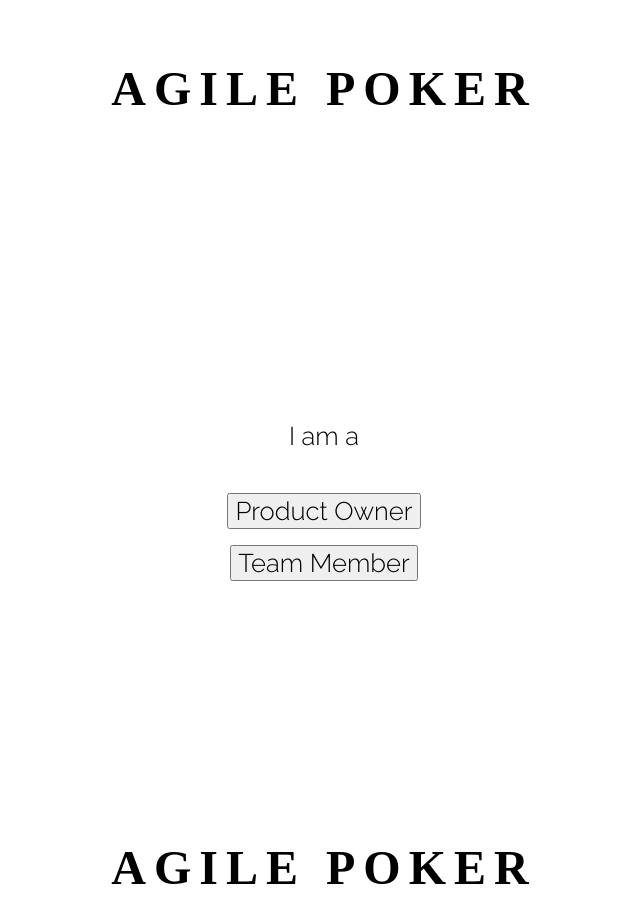
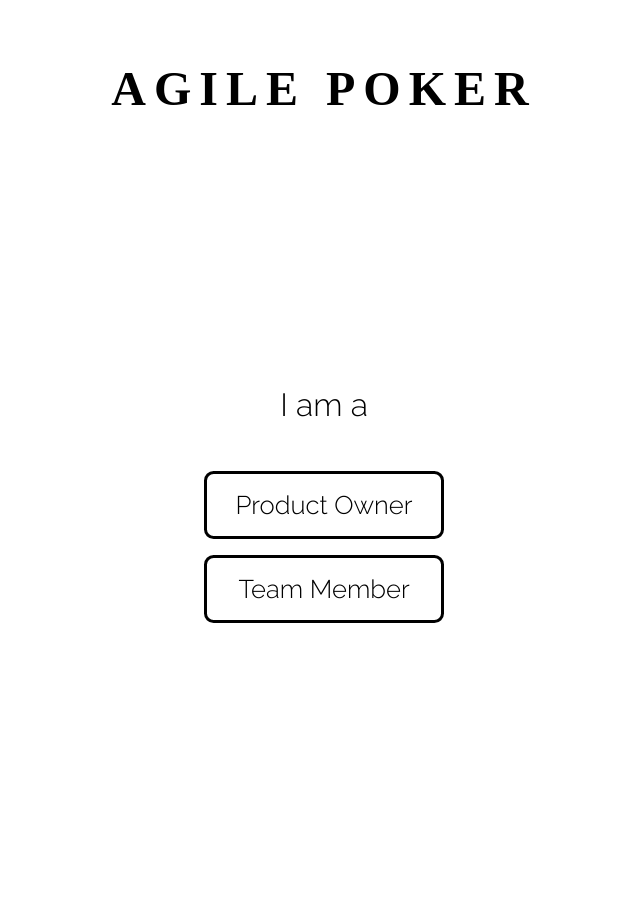
Before and after one commit to viktor-okomdal/agile-poker, a Vue app: page /#/ in a window 1280 px wide. Shown: the top 922 px of the page, without its empty margins (316-956 px from the left). After the commit the page ends 816 px from the top, so only its background shows below. Built offline with nearby package versions, Linux system fonts and the light colour scheme; a web font is replaced by a local one.

Commit message:
Home view design Update
buttons designed globally in App.vue

```diff
--- a/src/App.vue
+++ b/src/App.vue
@@ -16,5 +16,19 @@
     font-family: 'Raleway', sans-serif;
     font-size: 1.6rem;
   }
+  button{
+    outline: none;
+    background: transparent;
+    border: 0.2rem solid black;
+    border-radius: 0.6rem;
+    padding: 1rem;
+    &:hover{
+      background-color: pink;
+    }
+    &:active{
+      background-color: black;
+      color: white;
+    }
+  }
 
 </style>
--- a/src/views/Home.vue
+++ b/src/views/Home.vue
@@ -10,7 +10,6 @@
         <button>Team Member</button>
       </router-link>
     </div>
-    <Header class="header" />
   </div>
 </template>
 
@@ -37,5 +36,9 @@ export default {
   }
   button{
     margin-top: 1rem;
+    width: 15rem;
+  }
+  p{
+    font-size: 2rem;
   }
 </style>
```
